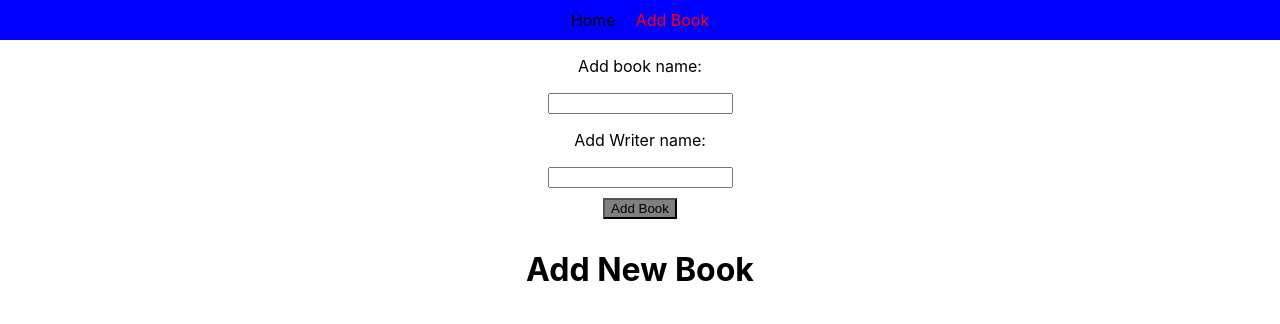
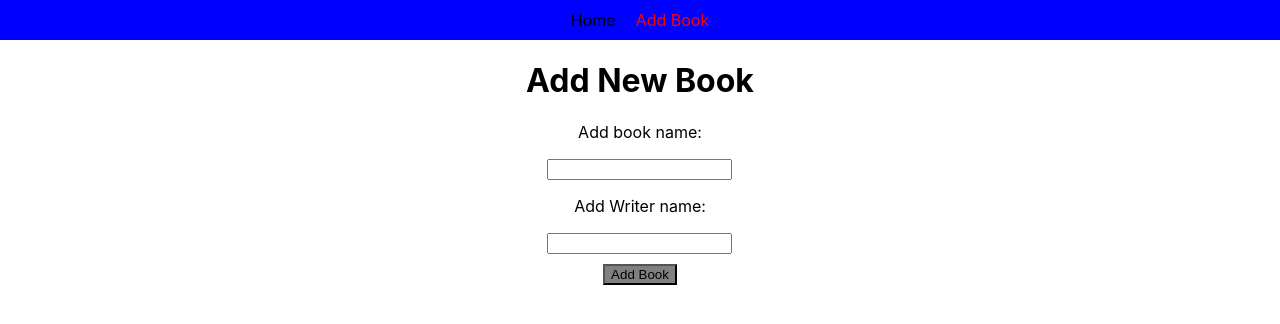
Before and after one commit to Samonto-Karmaker/Test-project, a React (Create React App) app: page /add_book in a window 1280 px wide. Shown: the top 324 px of the page. Built offline with nearby package versions, Linux system fonts and the light colour scheme.

Commit message:
Modified UI

```diff
--- a/src/App.css
+++ b/src/App.css
@@ -7,13 +7,6 @@
   justify-content: center;
   align-items: center;
   flex-direction: column;
-}
-
-.Button {
-  background-color: gray;
-  color: black;
-  margin: 10px;
-  padding: 5px auto;
 }
 
 .nav_bar{
--- a/src/App.js
+++ b/src/App.js
@@ -92,21 +92,6 @@ class App extends Component{
             </ul>
           </nav>
         </div>
-        <div>
-          <p>Add book name:</p>
-          <input type="text" onChange={this.addBookName}/>
-        </div>
-        <div>
-          <p>Add Writer name:</p>
-          <input type="text" onChange={this.addWriterName}/>
-        </div>
-        <div>
-          <button
-          className="Button"
-          onClick={() => this.addBook(this.userChoice[0], this.userChoice[1])}>
-            Add Book
-          </button>
-        </div>
         <div className="com">
           <Routes>
             <Route path='/' exact element = {bookCom}/>
--- a/src/Components/AddBook.js
+++ b/src/Components/AddBook.js
@@ -1,10 +1,28 @@
 import React from "react";
+import App from "../App"
+import "../StyleSheets/AddBook.css"
 
 const AddBook = () =>{
     return(
         <div>
             <h1>Add New Book</h1>
+            <div>
+            <p>Add book name:</p>
+            <input type="text" onChange={App.addBookName}/>
+            </div>
+            <div>
+            <p>Add Writer name:</p>
+            <input type="text" onChange={App.addWriterName}/>
+            </div>
+            <div>
+            <button
+            className="Button"
+            onClick={() => this.addBook(App.userChoice[0], App.userChoice[1])}>
+                Add Book
+            </button>
+            </div>
         </div>
+
     )
 }
 
--- /dev/null
+++ b/src/StyleSheets/AddBook.css
@@ -0,0 +1,6 @@
+.Button {
+    background-color: gray;
+    color: black;
+    margin: 10px;
+    padding: 5px auto;
+  }
```
